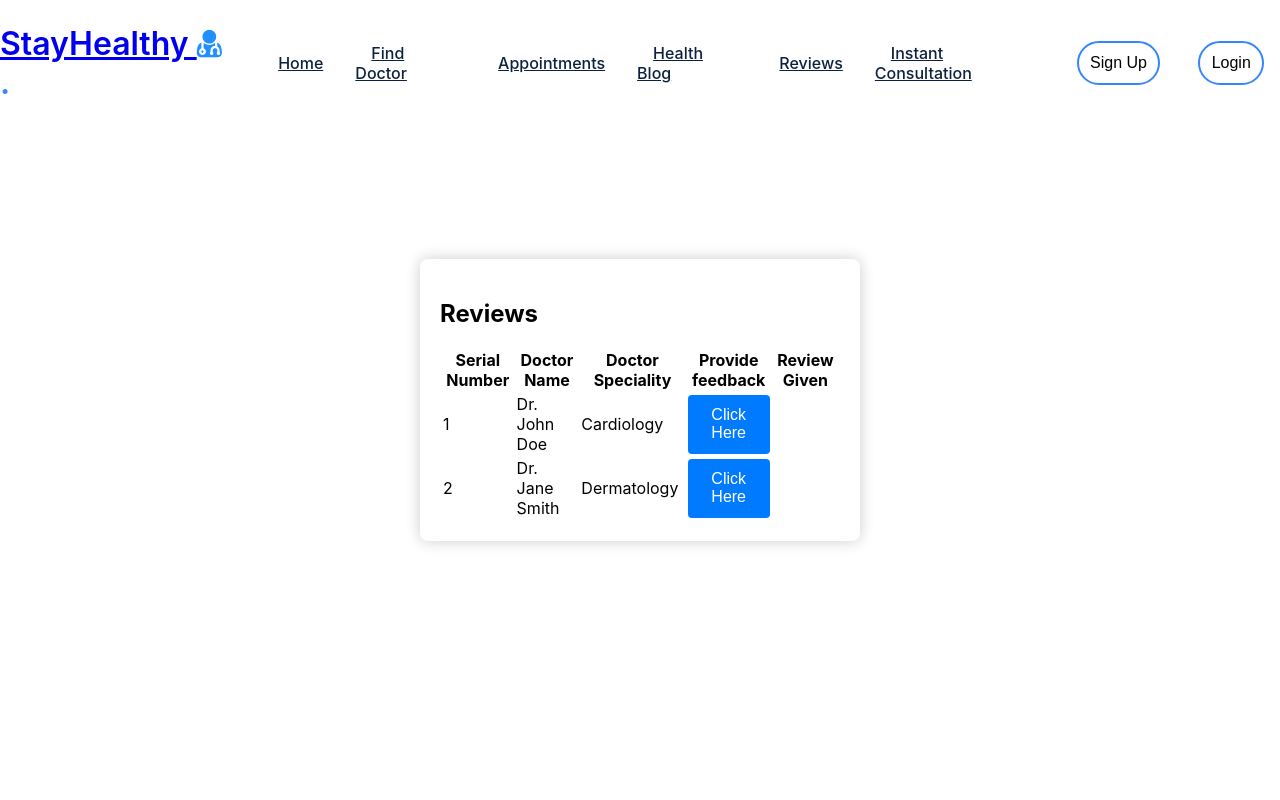
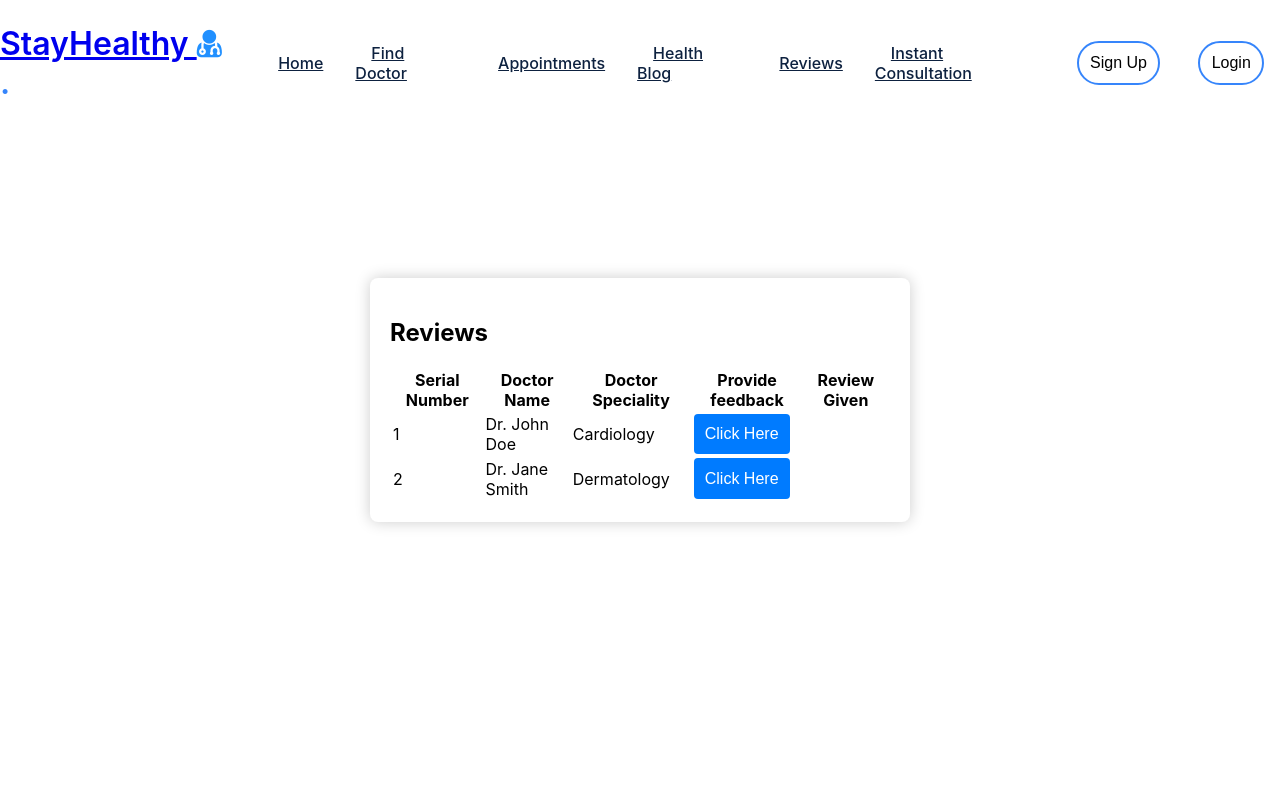
Before and after one commit to IvanIgn2023/med_app, a React (Create React App) app: page /reviews in a window 1280 px wide. Shown: the top 800 px of the page. Built offline with nearby package versions, Linux system fonts and the light colour scheme.

Commit message:
added style

```diff
--- a/src/Components/ReviewForm/ReviewForm.css
+++ b/src/Components/ReviewForm/ReviewForm.css
@@ -10,7 +10,7 @@
     padding: 20px;
     box-shadow: 0 0 15px rgba(0, 0, 0, 0.2);
     border-radius: 8px;
-    max-width: 400px;
+    max-width: 500px; /* Increase max-width to make the form wider */
     width: 100%;
 }
 
@@ -24,7 +24,7 @@
     box-shadow: 0 0 15px rgba(0, 0, 0, 0.2);
     border-radius: 8px;
     z-index: 1000;
-    max-width: 400px; /* Ensures the form isn't too wide */
+    max-width: 500px; /* Increase max-width to make the form wider */
     width: 100%;
 }
 
```
